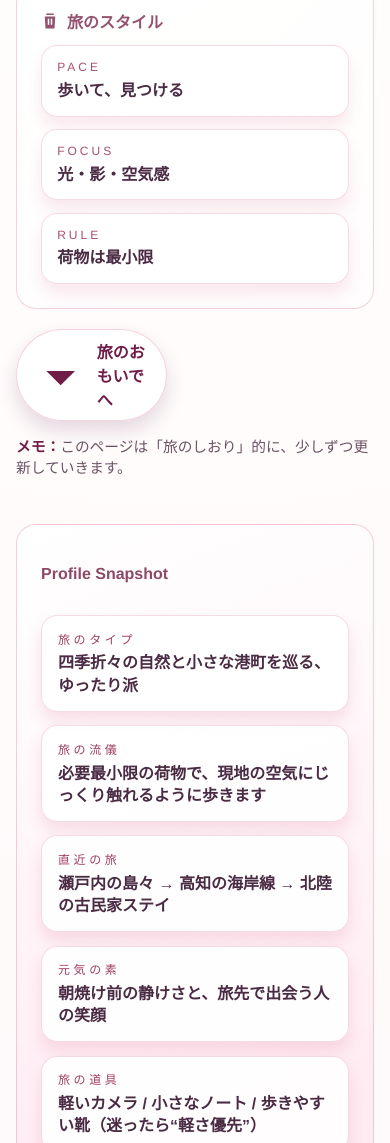
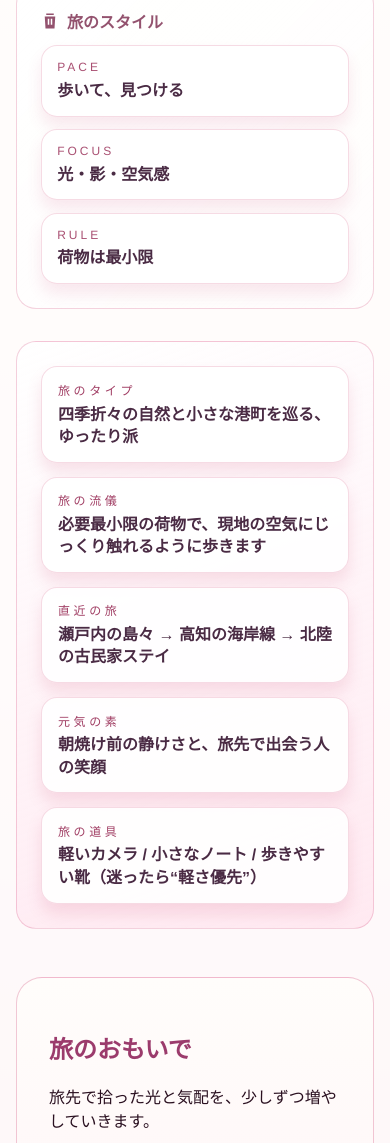
Before and after one commit to tknhm/codex-lecture-site, a plain HTML site: page index.html in a window 390 px wide. Shown: the part 457-1600 px from the top of the page. Drawn offline with Linux system fonts and the light colour scheme.

Commit message:
ギャラリー追加

```diff
--- a/index.html
+++ b/index.html
@@ -122,20 +122,8 @@
               </div>
             </div>
           </div>
-          <div class="cta-row" aria-label="外部リンクと導線">
-            <a class="button button-secondary" href="#photos">
-              <svg viewBox="0 0 24 24" aria-hidden="true">
-                <path fill="currentColor" d="M12 16l-6-6h12l-6 6z"/>
-              </svg>
-              旅のおもいでへ
-            </a>
-          </div>
-          <p class="fineprint">
-            <strong>メモ：</strong>このページは「旅のしおり」的に、少しずつ更新していきます。
-          </p>
         </div>
         <div class="hero-panel profile-panel">
-          <p class="hero-label">Profile Snapshot</p>
           <ul class="profile-list">
             <li>
               <span class="profile-label">旅のタイプ</span>
--- a/photos/gallery.json
+++ b/photos/gallery.json
@@ -1,8 +1,8 @@
 [
+  { "folder": "hakodate", "title": "函館空港", "image": "IMG_2875.jpeg", "commentFile": "comment.txt" },
   { "folder": "umi-asa", "title": "海沿いの朝", "image": "photo.svg", "commentFile": "comment.txt" },
   { "folder": "sakamichi-yuukei", "title": "坂道の夕景", "image": "photo.svg", "commentFile": "comment.txt" },
   { "folder": "shima-kaze", "title": "島の風", "image": "photo.svg", "commentFile": "comment.txt" },
   { "folder": "yama-asama", "title": "山の朝靄", "image": "photo.svg", "commentFile": "comment.txt" },
-  { "folder": "machi-billboard", "title": "街のビルボード", "image": "photo.svg", "commentFile": "comment.txt" },
-  { "folder": "hakodate", "title": "函館空港", "image": "IMG_2875.jpeg", "commentFile": "comment.txt" }
+  { "folder": "machi-billboard", "title": "街のビルボード", "image": "photo.svg", "commentFile": "comment.txt" }
 ]
--- a/static/styles/main.css
+++ b/static/styles/main.css
@@ -33,6 +33,7 @@
   --radius-lg: 32px;
   --radius-md: 20px;
   --radius-sm: 16px;
+  --carousel-thumb-ratio: 170 / 130;
 }
 .sr-only {
   position: absolute;
@@ -204,6 +205,7 @@ h2 {
   display: flex;
   flex-direction: column;
   gap: 1rem;
+  margin-top: clamp(1rem, 3vw, 2.5rem);
 }
 .panel-section {
   display: grid;
@@ -395,7 +397,7 @@ h2 {
   align-items: stretch;
 }
 .detail-image {
-  min-height: 220px;
+  aspect-ratio: var(--carousel-thumb-ratio);
   border-radius: var(--radius-md);
   background: radial-gradient(circle at 30% 30%, #ffe9df, #f18b8c 60%, #c7516b 100%);
   box-shadow: inset 0 0 0 1px rgba(255, 255, 255, 0.4);
@@ -428,6 +430,9 @@ h2 {
   .carousel {
     cursor: grab;
   }
+  .profile-panel {
+    margin-top: 0;
+  }
 }
 
 @media (prefers-reduced-motion: reduce) {
```
Also changed, not shown: photos/hakodate/photo.svg (deleted), 2 other files.
